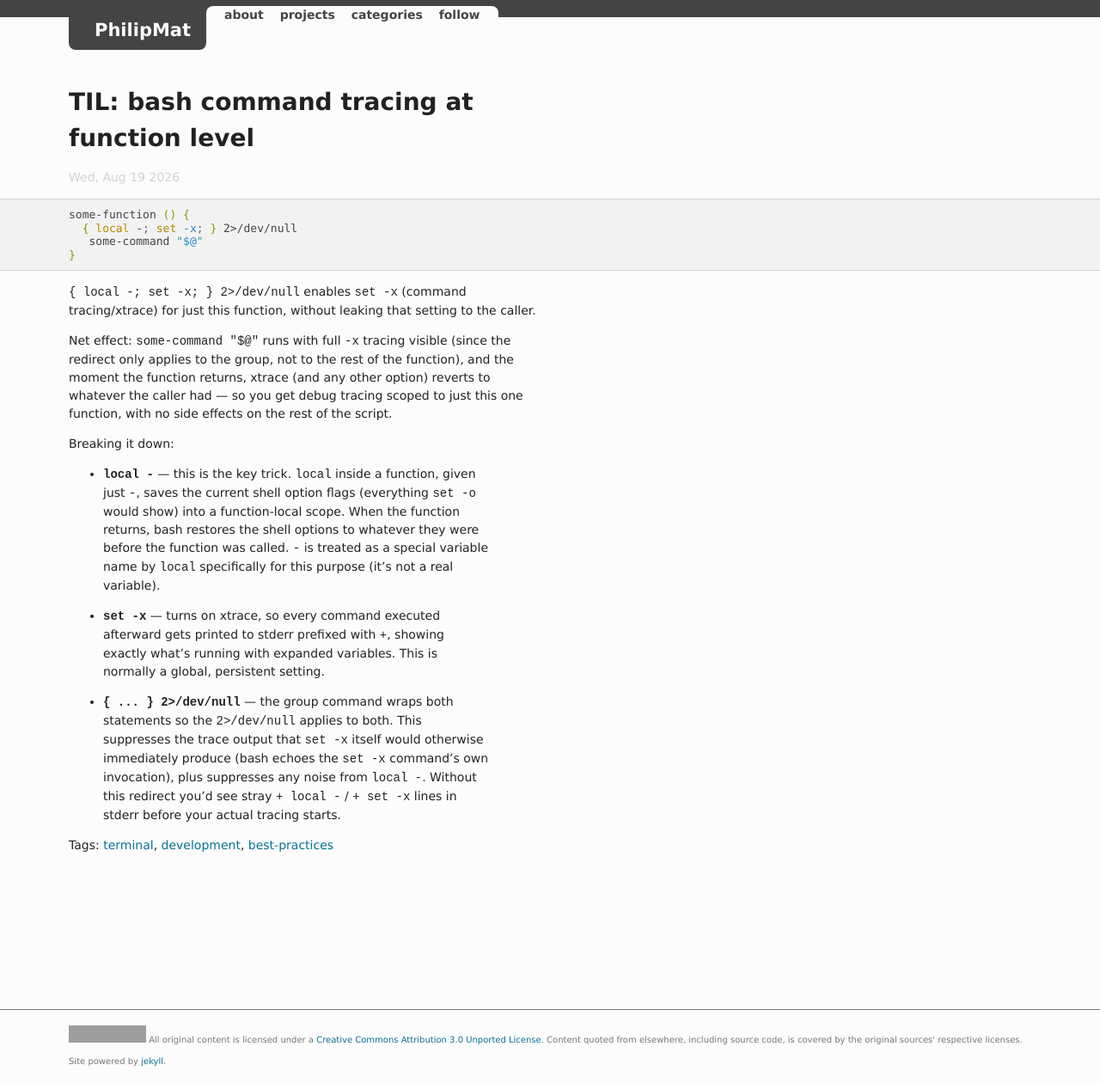
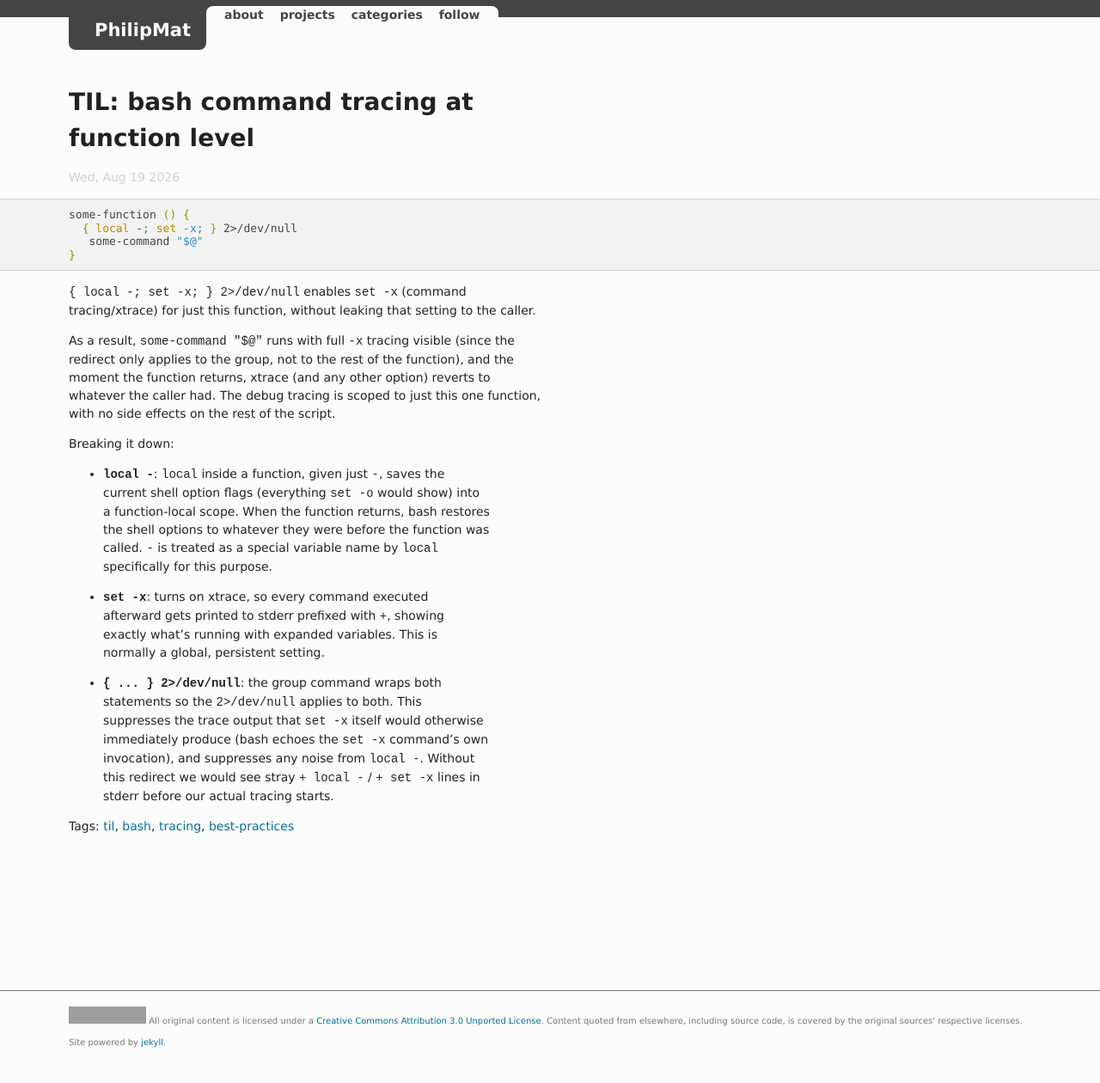
Before and after one commit to philipmat/philipmat.github.io, a Jekyll site: the page built from _posts/2026-08-19-enable-bash-xtrace-for-single-function.md, in a window 1280 px wide. Shown: the whole page at 86% size. Built offline with Jekyll 4.4.1, drawn with Linux system fonts in a browser that asks for light colours; after the commit the page ends 1238 px from its top, so only the background shows below that; grey boxes are pictures that could not be loaded.

Commit message:
rewording
Updated the tags and improved clarity in the explanation of bash command tracing at the function level.

```diff
--- a/_posts/2026-08-19-enable-bash-xtrace-for-single-function.md
+++ b/_posts/2026-08-19-enable-bash-xtrace-for-single-function.md
@@ -1,7 +1,7 @@
 ---
 layout: post
 title: "TIL: bash command tracing at function level"
-tags: [terminal, development, best-practices]
+tags: [til, bash, tracing, best-practices]
 snippet: "Enable bash xtrace (-x) for just one function using '{ local -; set -x; } 2>/dev/null' so tracing is visible inside the function, restored for the caller, and initial noise is suppressed."
 ---
 
@@ -14,12 +14,12 @@ some-function () {
 
 `{ local -; set -x; } 2>/dev/null` enables `set -x` (command tracing/xtrace) for just this function, without leaking that setting to the caller.
 
-Net effect: `some-command "$@"` runs with full `-x` tracing visible (since the redirect only applies to the group, not to the rest of the function), and the moment the function returns, xtrace (and any other option) reverts to whatever the caller had — so you get debug tracing scoped to just this one function, with no side effects on the rest of the script.
+As a result, `some-command "$@"` runs with full `-x` tracing visible (since the redirect only applies to the group, not to the rest of the function), and the moment the function returns, xtrace (and any other option) reverts to whatever the caller had. The debug tracing is scoped to just this one function, with no side effects on the rest of the script.
 
 Breaking it down:
 
-- **`local -`** — this is the key trick. `local` inside a function, given just `-`, saves the current shell option flags (everything `set -o` would show) into a function-local scope. When the function returns, bash restores the shell options to whatever they were before the function was called. `-` is treated as a special variable name by `local` specifically for this purpose (it's not a real variable).
+- **`local -`**: `local` inside a function, given just `-`, saves the current shell option flags (everything `set -o` would show) into a function-local scope. When the function returns, bash restores the shell options to whatever they were before the function was called. `-` is treated as a special variable name by `local` specifically for this purpose.
 
-- **`set -x`** — turns on xtrace, so every command executed afterward gets printed to stderr prefixed with `+`, showing exactly what's running with expanded variables. This is normally a global, persistent setting.
+- **`set -x`**: turns on xtrace, so every command executed afterward gets printed to stderr prefixed with `+`, showing exactly what's running with expanded variables. This is normally a global, persistent setting.
 
-- **`{ ... } 2>/dev/null`** — the group command wraps both statements so the `2>/dev/null` applies to both. This suppresses the trace output that `set -x` itself would otherwise immediately produce (bash echoes the `set -x` command's own invocation), plus suppresses any noise from `local -`. Without this redirect you'd see stray `+ local -` / `+ set -x` lines in stderr before your actual tracing starts.
+- **`{ ... } 2>/dev/null`**: the group command wraps both statements so the `2>/dev/null` applies to both. This suppresses the trace output that `set -x` itself would otherwise immediately produce (bash echoes the `set -x` command's own invocation), and suppresses any noise from `local -`. Without this redirect we would see stray `+ local -` / `+ set -x` lines in stderr before our actual tracing starts.
```
